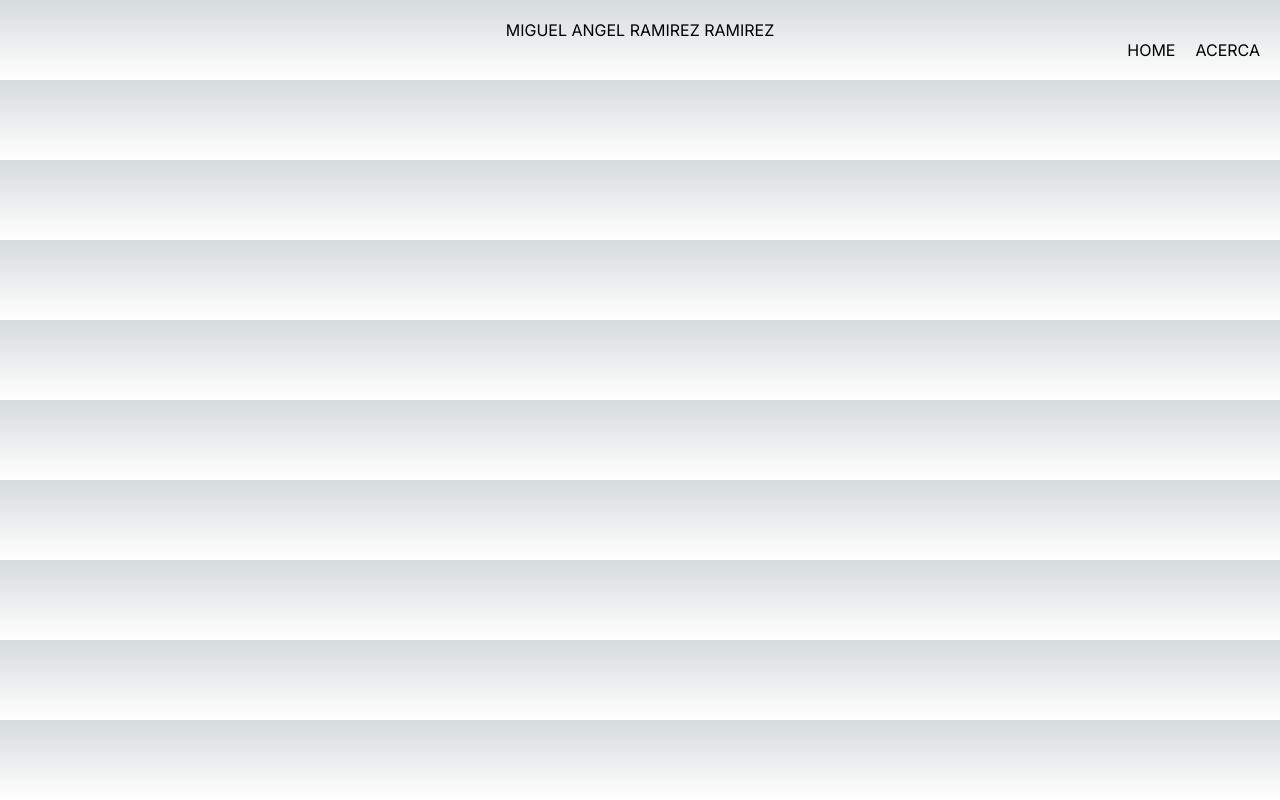
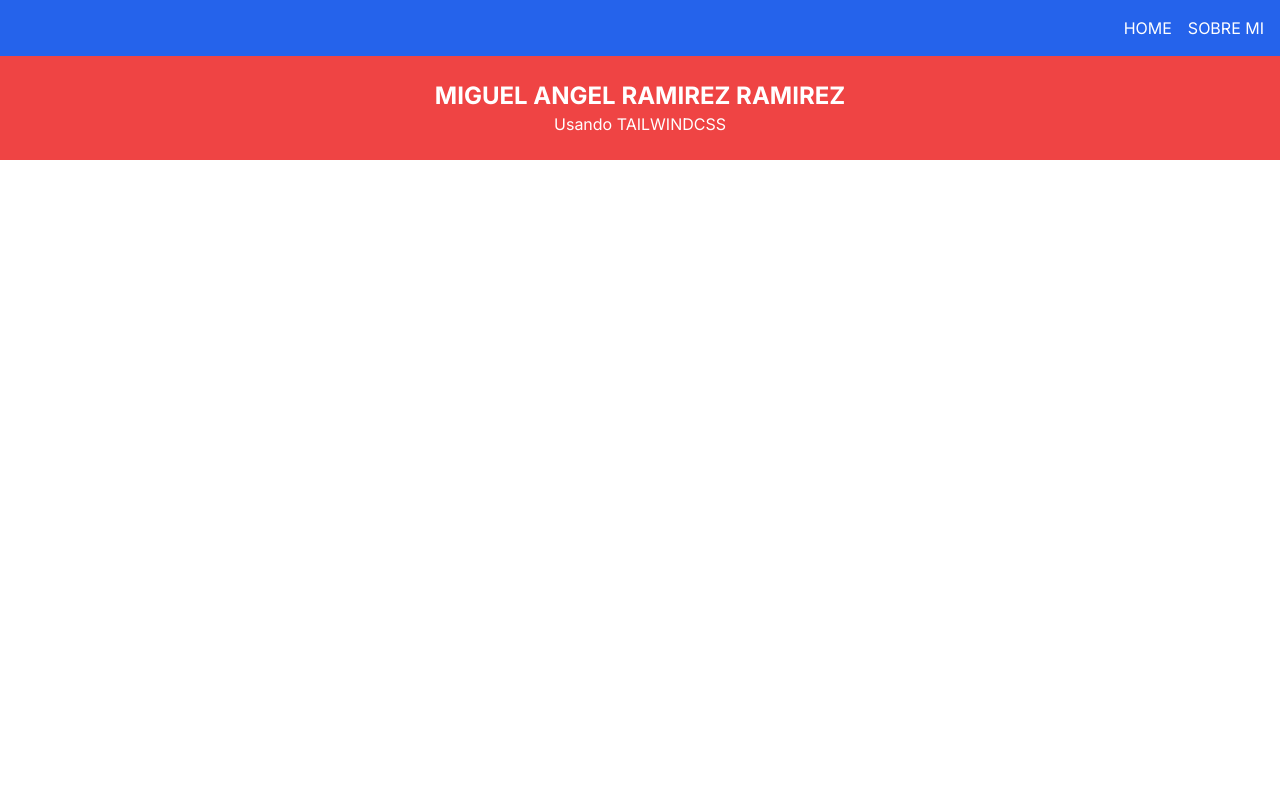
Before and after one commit to MigueDevp/firstAppNEXTjs, a Next.js app: page / in a window 1280 px wide. Built offline with nearby package versions, Linux system fonts and the light colour scheme.

Commit message:
APLICANDO TAILWINDCSS

```diff
--- a/app/globals.css
+++ b/app/globals.css
@@ -1,107 +1,3 @@
-:root {
-  --max-width: 1100px;
-  --border-radius: 12px;
-  --font-mono: ui-monospace, Menlo, Monaco, "Cascadia Mono", "Segoe UI Mono",
-    "Roboto Mono", "Oxygen Mono", "Ubuntu Monospace", "Source Code Pro",
-    "Fira Mono", "Droid Sans Mono", "Courier New", monospace;
-
-  --foreground-rgb: 0, 0, 0;
-  --background-start-rgb: 214, 219, 220;
-  --background-end-rgb: 255, 255, 255;
-
-  --primary-glow: conic-gradient(
-    from 180deg at 50% 50%,
-    #16abff33 0deg,
-    #0885ff33 55deg,
-    #54d6ff33 120deg,
-    #0071ff33 160deg,
-    transparent 360deg
-  );
-  --secondary-glow: radial-gradient(
-    rgba(255, 255, 255, 1),
-    rgba(255, 255, 255, 0)
-  );
-
-  --tile-start-rgb: 239, 245, 249;
-  --tile-end-rgb: 228, 232, 233;
-  --tile-border: conic-gradient(
-    #00000080,
-    #00000040,
-    #00000030,
-    #00000020,
-    #00000010,
-    #00000010,
-    #00000080
-  );
-
-  --callout-rgb: 238, 240, 241;
-  --callout-border-rgb: 172, 175, 176;
-  --card-rgb: 180, 185, 188;
-  --card-border-rgb: 131, 134, 135;
-}
-
-@media (prefers-color-scheme: dark) {
-  :root {
-    --foreground-rgb: 255, 255, 255;
-    --background-start-rgb: 0, 0, 0;
-    --background-end-rgb: 0, 0, 0;
-
-    --primary-glow: radial-gradient(rgba(1, 65, 255, 0.4), rgba(1, 65, 255, 0));
-    --secondary-glow: linear-gradient(
-      to bottom right,
-      rgba(1, 65, 255, 0),
-      rgba(1, 65, 255, 0),
-      rgba(1, 65, 255, 0.3)
-    );
-
-    --tile-start-rgb: 2, 13, 46;
-    --tile-end-rgb: 2, 5, 19;
-    --tile-border: conic-gradient(
-      #ffffff80,
-      #ffffff40,
-      #ffffff30,
-      #ffffff20,
-      #ffffff10,
-      #ffffff10,
-      #ffffff80
-    );
-
-    --callout-rgb: 20, 20, 20;
-    --callout-border-rgb: 108, 108, 108;
-    --card-rgb: 100, 100, 100;
-    --card-border-rgb: 200, 200, 200;
-  }
-}
-
-* {
-  box-sizing: border-box;
-  padding: 0;
-  margin: 0;
-}
-
-html,
-body {
-  max-width: 100vw;
-  overflow-x: hidden;
-}
-
-body {
-  color: rgb(var(--foreground-rgb));
-  background: linear-gradient(
-      to bottom,
-      transparent,
-      rgb(var(--background-end-rgb))
-    )
-    rgb(var(--background-start-rgb));
-}
-
-a {
-  color: inherit;
-  text-decoration: none;
-}
-
-@media (prefers-color-scheme: dark) {
-  html {
-    color-scheme: dark;
-  }
-}
+@tailwind base;
+@tailwind components;
+@tailwind utilities;
--- a/app/layout.tsx
+++ b/app/layout.tsx
@@ -1,6 +1,8 @@
 import type { Metadata } from "next";
 import { Inter } from "next/font/google";
 import "./globals.css";
+import "../styles/tailwind.css";
+import { setHeapSnapshotNearHeapLimit } from "v8";
 
 const inter = Inter({ subsets: ["latin"] });
 
@@ -8,7 +10,6 @@ export const metadata: Metadata = {
   title: "Create Next App",
   description: "Generated by create next app",
 };
-
 export default function RootLayout({
   children,
 }: Readonly<{
--- a/app/page.tsx
+++ b/app/page.tsx
@@ -1,16 +1,21 @@
 import styles from "@/styles/index.module.css";
+
 
 export default function Home() {
   return (
     <main>
-        <div className={styles.container}>
-          <p>MIGUEL ANGEL RAMIREZ RAMIREZ</p>
-          <nav className={styles.navbar}>
-            <a href="#">HOME</a>
-            <a href="#">ACERCA</a>
-          </nav>
+      <nav className="bg-blue-600 p-4">
+      <div className="container mx-auto flex items-center justify-end">
+        <div className="space-x-4">
+          <a href="#" className="text-white hover:text-gray-700">HOME</a>
+          <a href="#" className="text-white hover:text-gray-700">SOBRE MI</a>
         </div>
-    </main>
+      </div>
+    </nav>
+    <div className="bg-red-500 p-6 text-white text-center">
+        <h2 className="text-2xl font-bold">MIGUEL ANGEL RAMIREZ RAMIREZ</h2>
+        <p>Usando TAILWINDCSS</p>
+      </div>
+   </main>
   );
-
 }
--- /dev/null
+++ b/postcss.config.js
@@ -0,0 +1,6 @@
+module.exports = {
+  plugins: {
+    tailwindcss: {},
+    autoprefixer: {},
+  },
+}
--- /dev/null
+++ b/styles/tailwind.css
@@ -0,0 +1,5 @@
+ /* purgecss start ignore */
+ @tailwind base;
+ @tailwind components;
+ /* purgecss end ignore */
+ @tailwind utilities;
--- /dev/null
+++ b/tailwind.config.js
@@ -0,0 +1,12 @@
+/** @type {import('tailwindcss').Config} */
+module.exports = {
+  content: [
+    './app/**/*.{html,js,tsx}',
+    './pages/**/*.{html,js}',
+    './index.html',
+  ],
+  theme: {
+    extend: {},
+  },
+  plugins: [],
+}
```
Also changed, not shown: package.json (+11 -4 lines), 1 other file (tests, documents, lock files or other folders).
